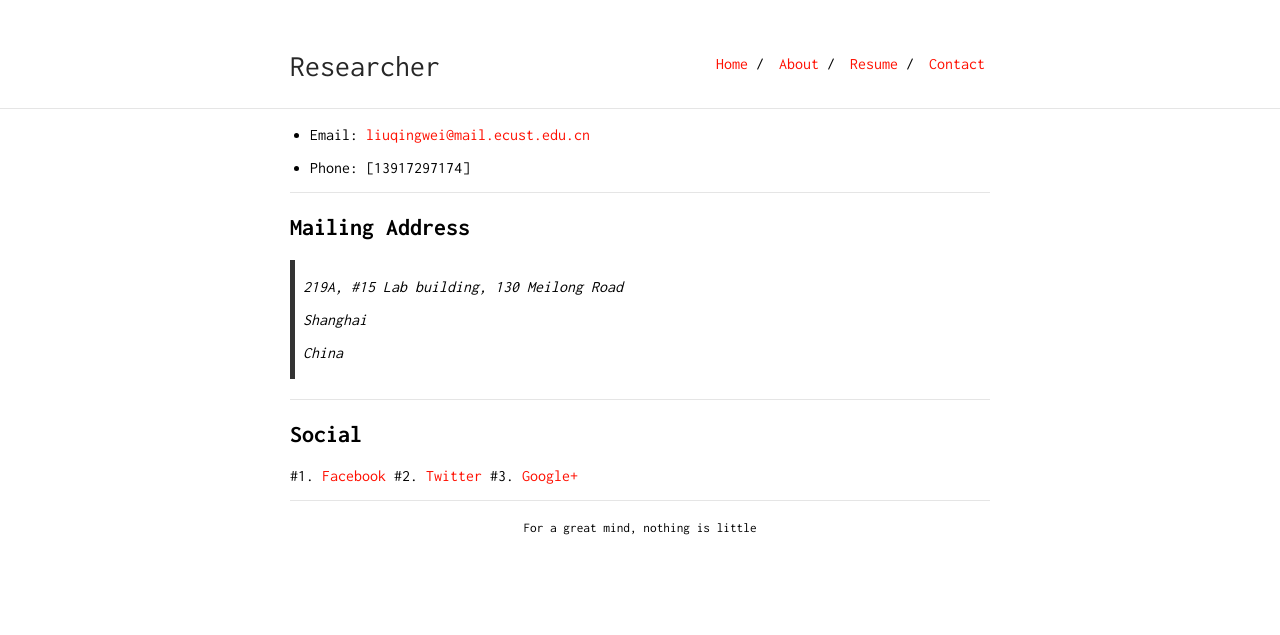
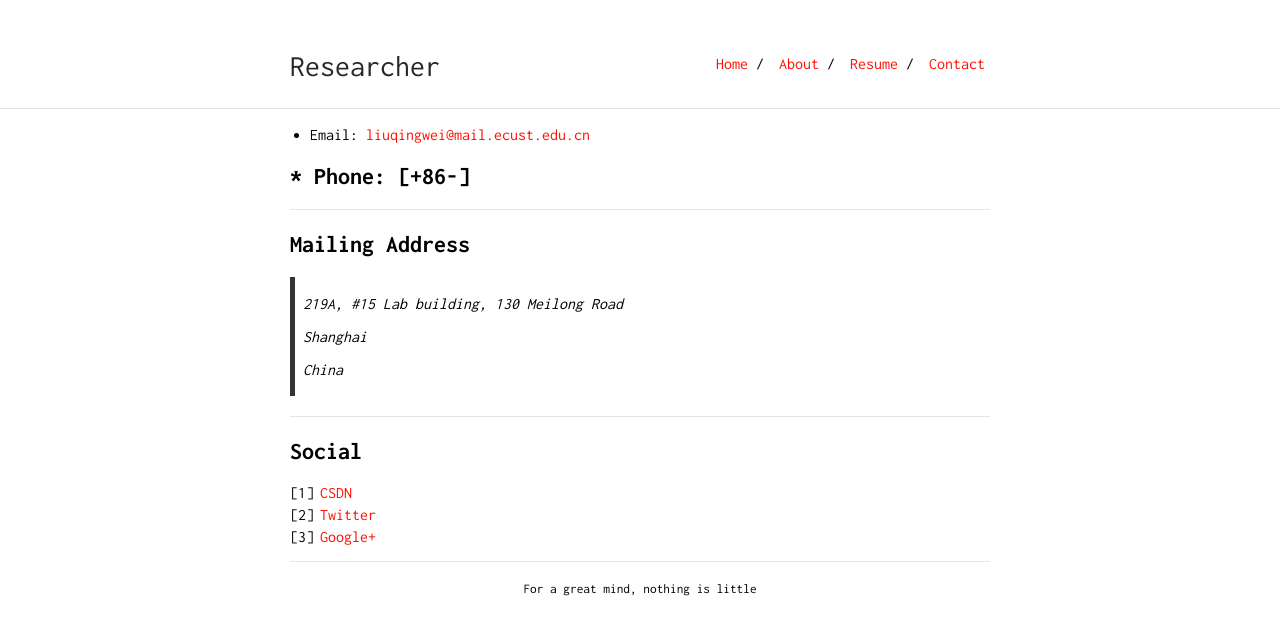
Before and after one commit to lelivre/lelivre.github.io, a Jekyll site: the page built from contact.md, in a window 1280 px wide. Shown: the top 635 px of the page. Built offline with Jekyll 4.4.1, drawn with Linux system fonts in a browser that asks for light colours.

Commit message:
Initial commit

```diff
--- a/contact.md
+++ b/contact.md
@@ -5,7 +5,7 @@ is_contact: true
 
 * Email: [liuqingwei@mail.ecust.edu.cn](mailto:liuqingwei@mail.ecust.edu.cn)
 
-* Phone: [13917297174]
+## * Phone: [+86-]
 
 ---
 
@@ -21,6 +21,6 @@ is_contact: true
 
 ## Social
 
-#1. [Facebook](#)
-#2. [Twitter](#)
-#3. [Google+](#)
+1. [CSDN](https://blog.csdn.net/weixin_44340732)
+2. [Twitter](#)
+3. [Google+](#)
```
